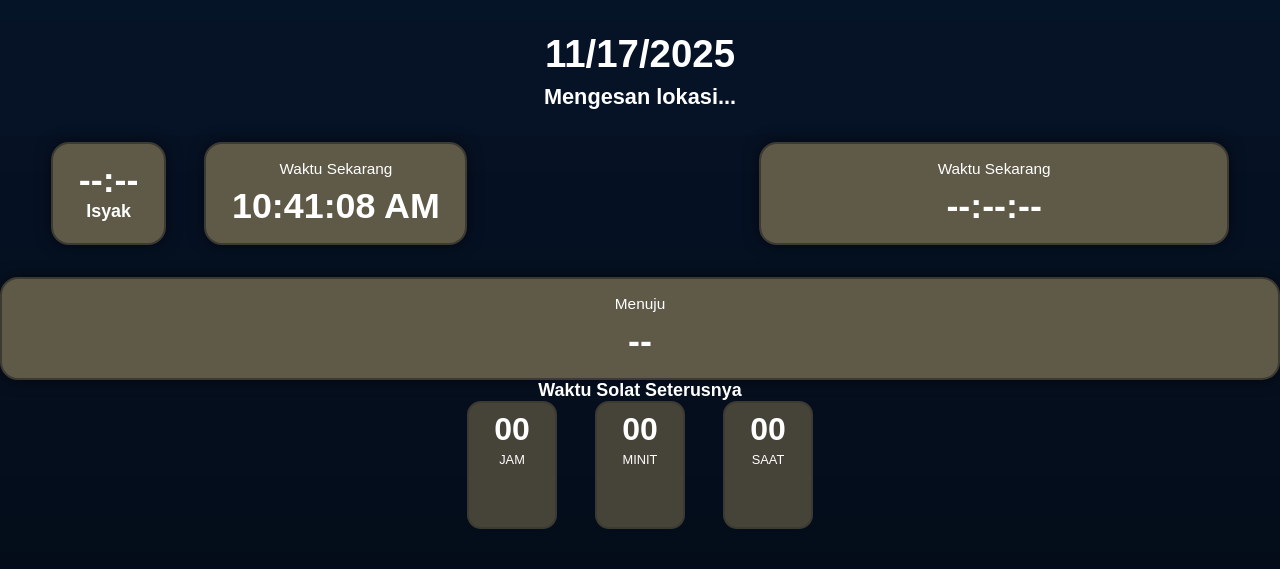
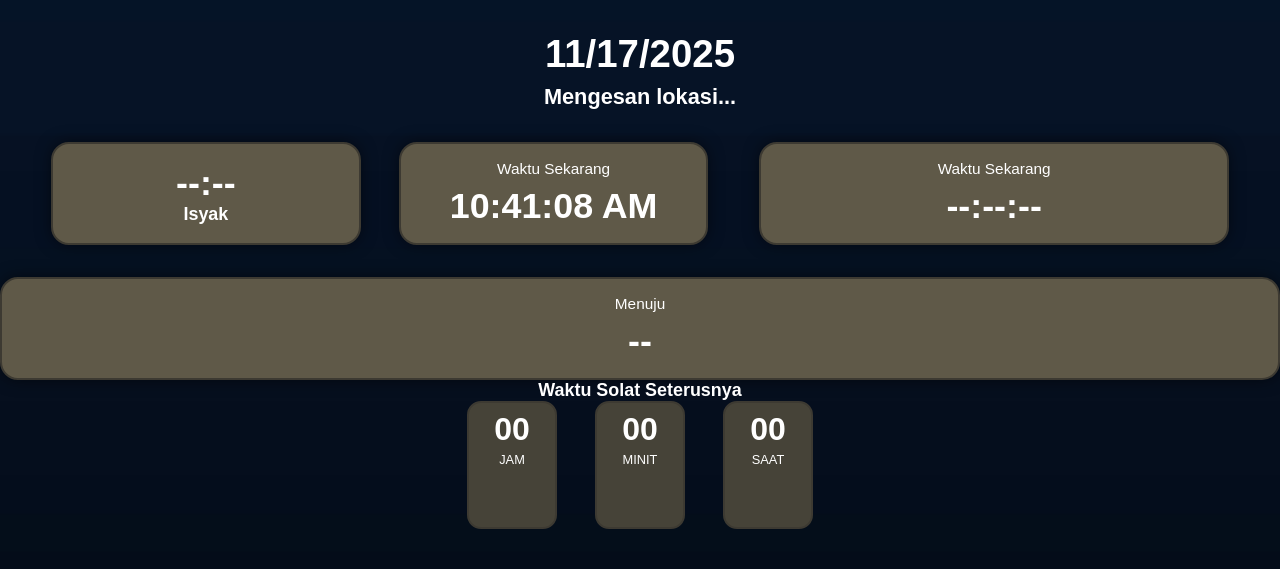
Before and after one commit to goldrainled/solatmalaysia-landscape, a plain HTML site: page index.html in a window 1280 px wide. Drawn offline with Linux system fonts and the light colour scheme; no server answers.

Commit message:
Update styles for top two cards layout
Refactor layout styles for the top two cards to use grid for better alignment and consistency.

```diff
--- a/styles.css
+++ b/styles.css
@@ -79,20 +79,34 @@ body, html {
     font-weight: 600;
 }
 
-/* ============================================================
-   LEFT COLUMN
-============================================================ */
-.left-col {
-    display: flex;
-    flex-direction: column;
-    gap: 3vh;
+/* ==========================================================
+   PERFECT ALIGNMENT FOR TOP TWO CARDS
+========================================================== */
+.row-two {
+    display: grid !important;
+    grid-template-columns: 1fr 1fr !important;
+    gap: 3vw !important;
+    align-items: stretch !important;
 }
 
-/* Two top cards */
-.row-two {
-    display: flex;
-    gap: 3vw;
+/* Make both cards same height */
+.row-two .top-card {
+    height: 100% !important;
+    display: flex !important;
 }
+
+/* Center content vertically inside card */
+.row-two .top-card .top-inner {
+    margin: auto !important;
+    text-align: center !important;
+}
+
+/* Ensure big-time text stays consistent */
+.row-two .big-time {
+    font-size: 2.8vw;
+    font-weight: 900;
+}
+
 
 /* Cards */
 .card {
```
